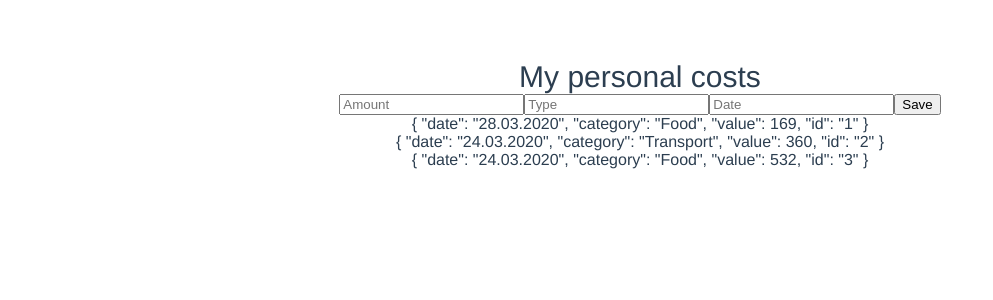
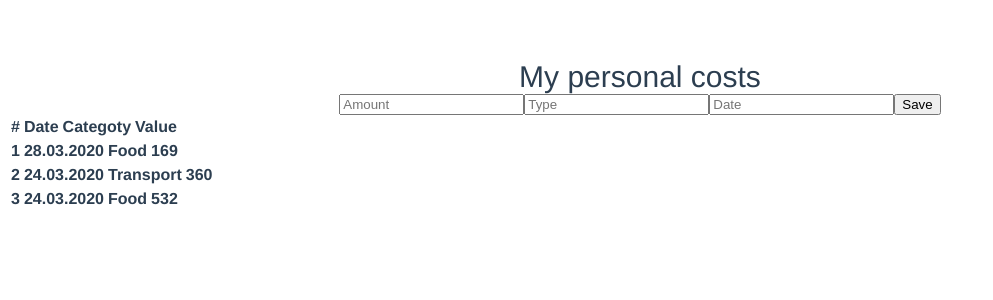
Before and after one commit to Anzhpry/Costs, a Vue app in the folder fp/: page / in a window 1280 px wide. Shown: the top 300 px of the page, without its empty margins (0-993 px from the left). Built offline with nearby package versions, Linux system fonts and the light colour scheme.

Commit message:
Домашняя работа без пагинации

```diff
--- a/fp/src/App.vue
+++ b/fp/src/App.vue
@@ -5,6 +5,7 @@
       <main>
         <AddPaumentForm @addNewPayment="addDate" />
         <PaymentsDisplay :list="paymentsList" />
+        <ListCosts />
       </main>
     </div>
   </div>
@@ -13,11 +14,13 @@
 <script>
 import PaymentsDisplay from "./components/PaymentsDisplay.vue";
 import AddPaumentForm from "./components/AddPaymentForm.vue";
+import ListCosts from "./components/ListCosts.vue";
 export default {
   name: "App",
   components: {
     PaymentsDisplay,
     AddPaumentForm,
+    ListCosts,
   },
   data() {
     return {
@@ -67,9 +70,6 @@ export default {
   margin-top: 60px;
 }
 
-.wrapper {
-}
-
 .title {
   font-size: 30px;
 }
--- /dev/null
+++ b/fp/src/components/ListCosts.vue
@@ -0,0 +1,20 @@
+<template>
+  <div>
+    <!--   <table>
+      <tr>
+        <th>#</th>
+        <th>Date</th>
+        <th>Categoty</th>
+        <th>Value</th>
+        <th></th>
+      </tr>
+    </table> -->
+  </div>
+</template>
+
+<script>
+export default {};
+</script>
+
+<style>
+</style>
--- a/fp/src/components/PaymentsDisplay.vue
+++ b/fp/src/components/PaymentsDisplay.vue
@@ -1,7 +1,24 @@
 <template>
   <div class="list">
+    <table>
+      <tr>
+        <th>#</th>
+        <th>Date</th>
+        <th>Categoty</th>
+        <th>Value</th>
+        <th></th>
+      </tr>
+    </table>
     <div class="item" v-for="item in list" :key="item.id">
-      {{ item }}
+      <table>
+        <tr>
+          <th>{{ item.id }}</th>
+          <th>{{ item.date }}</th>
+          <th>{{ item.category }}</th>
+          <th>{{ item.value }}</th>
+          <th></th>
+        </tr>
+      </table>
     </div>
   </div>
 </template>
```
